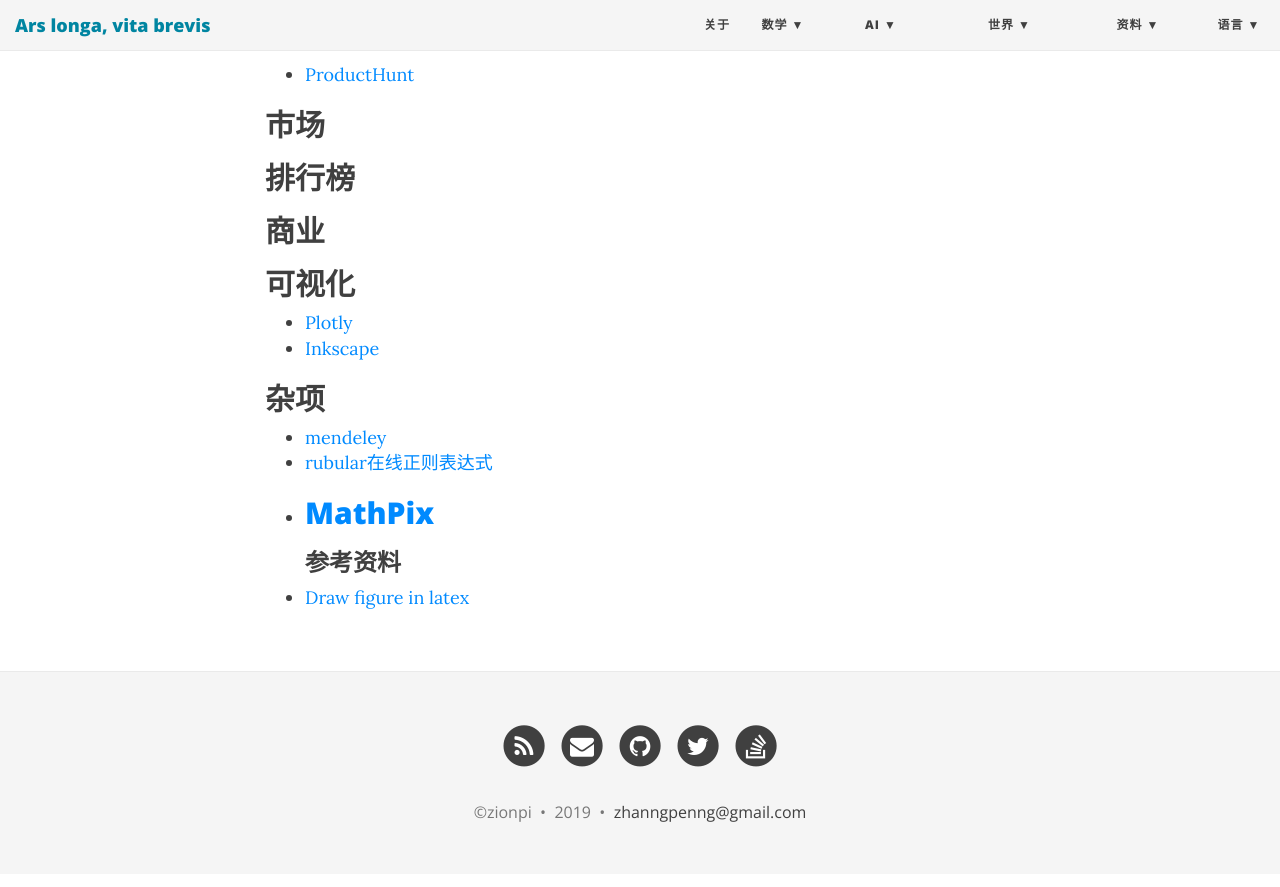
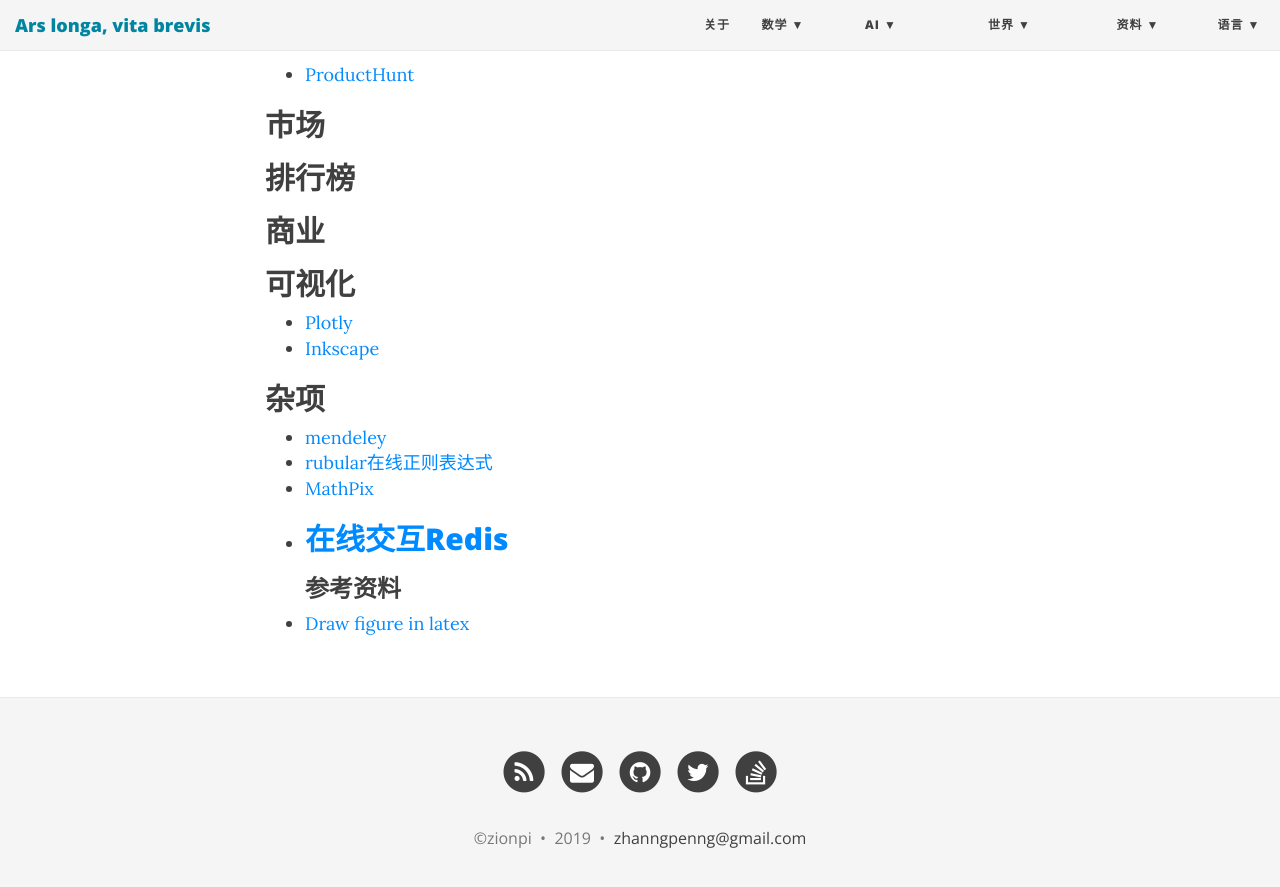
Before and after one commit to ZionPi/zionpi.github.io, a Jekyll site: the page built from toolbox.md, in a window 1280 px wide and 900 px high, scrolled down 702 px. Shown: the top 887 px of the window. Built offline with Jekyll 4.4.1, drawn with Linux system fonts in a browser that asks for light colours; nearby versions of some CDN libraries.

Commit message:
Update toolbox.md
add new tool on redis

```diff
--- a/toolbox.md
+++ b/toolbox.md
@@ -35,6 +35,7 @@
 - [mendeley](https://www.mendeley.com/)
 - [rubular在线正则表达式](https://rubular.com/r/vVzB3H3FmN)
 - [MathPix](https://mathpix.com/)
+- [在线交互Redis](http://try.redis.io/)
 ---
 ### 参考资料
 
```
